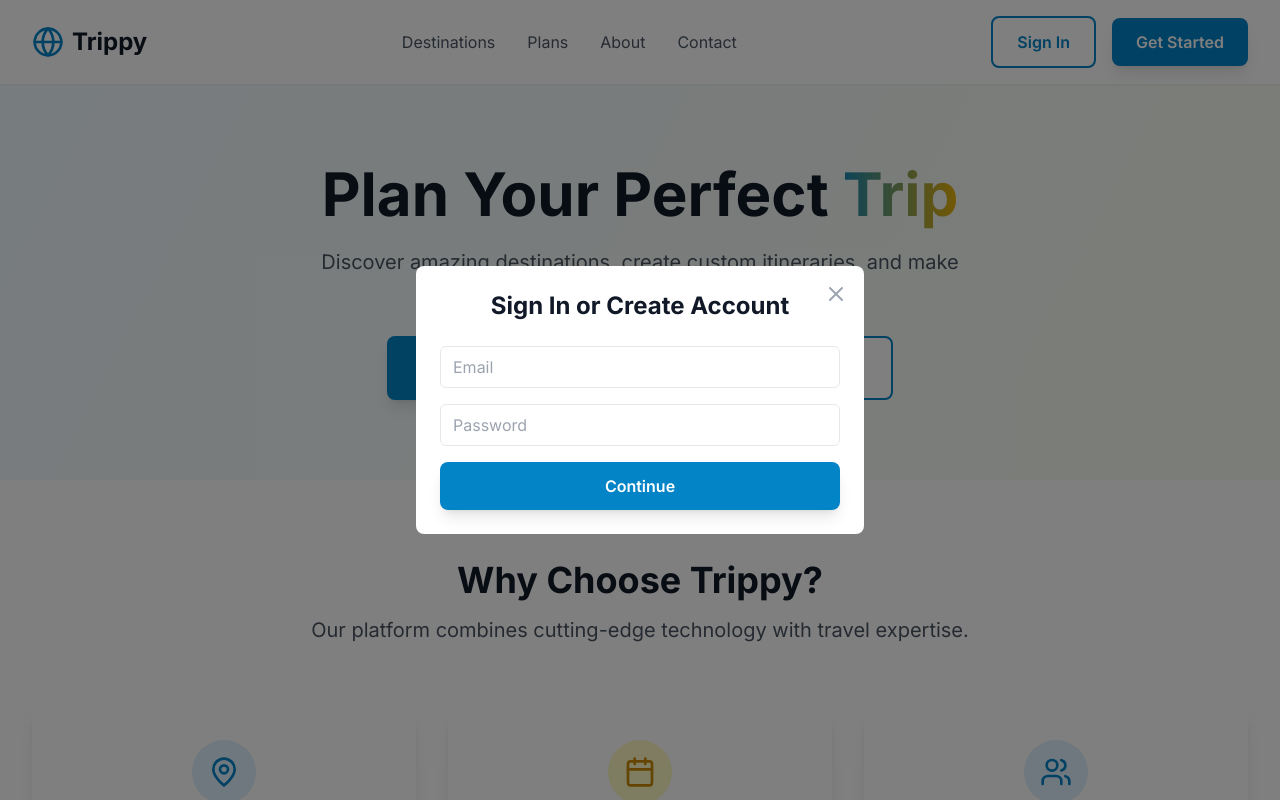
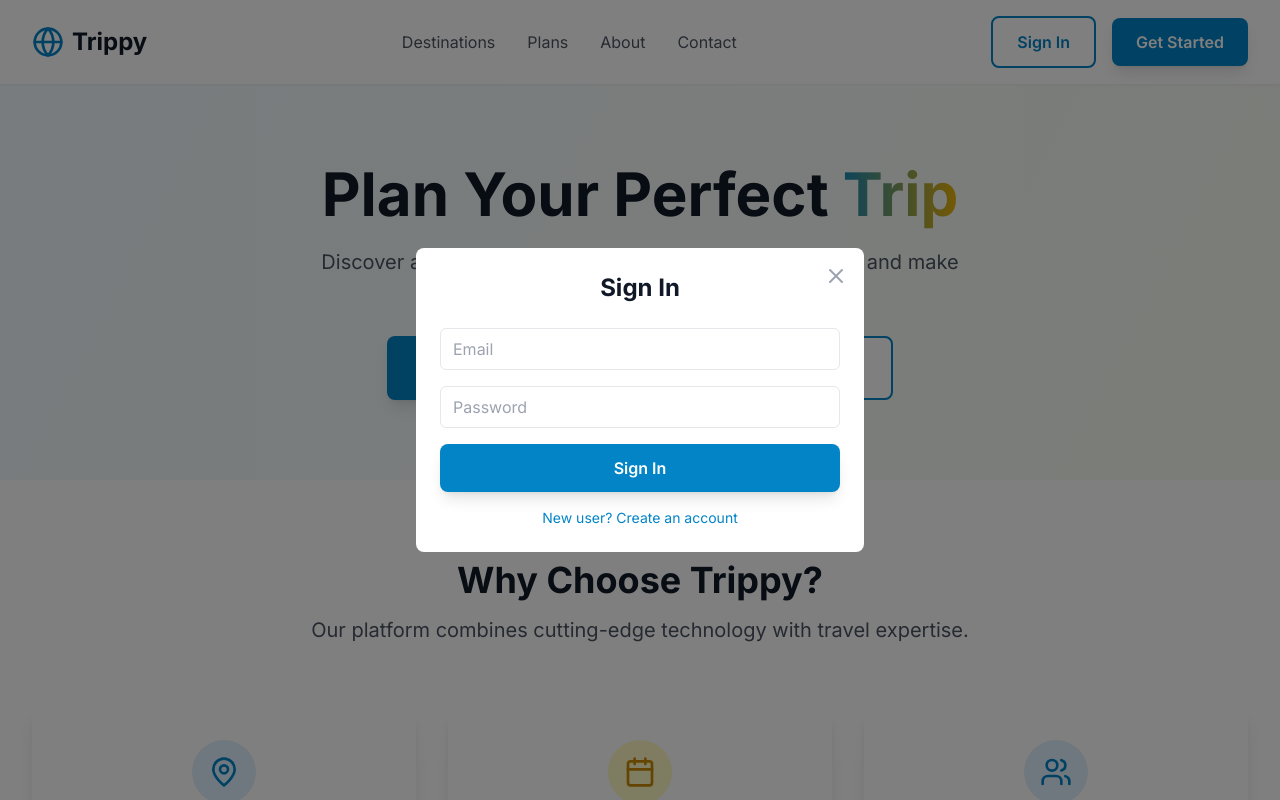
Before and after one commit to asanmiguel12/Trippy-FE, a React (Vite) app: page / in a window 1280 px wide. Both pictures are taken after a click on the button "Sign In". Shown: the top 800 px of the page. Built offline with nearby package versions, Linux system fonts and the light colour scheme; no server answers.

Commit message:
added user flow to allow new users to create account

```diff
--- a/src/App.tsx
+++ b/src/App.tsx
@@ -1,6 +1,7 @@
 import { BrowserRouter as Router, Routes, Route, useLocation } from 'react-router-dom';
 import { useEffect } from 'react';
 import { BackendWarmupProvider, useBackendWarmup } from './contexts/BackendWarmupContext';
+import { AuthProvider } from './contexts/AuthContext';
 import { setWarmupHandlers } from './services/api';
 import BackendWarmupScreen from './components/BackendWarmupScreen';
 import HomePage from './components/HomePage';
@@ -35,11 +36,13 @@ function AppContent() {
 
 function App() {
   return (
-    <BackendWarmupProvider>
-      <Router>
-        <AppContent />
-      </Router>
-    </BackendWarmupProvider>
+    <AuthProvider>
+      <BackendWarmupProvider>
+        <Router>
+          <AppContent />
+        </Router>
+      </BackendWarmupProvider>
+    </AuthProvider>
   );
 }
 
--- /dev/null
+++ b/src/auth/tokenStorage.ts
@@ -0,0 +1,13 @@
+export const ACCESS_TOKEN_KEY = 'access_token';
+
+export const tokenStorage = {
+  get(): string | null {
+    return localStorage.getItem(ACCESS_TOKEN_KEY);
+  },
+  set(token: string): void {
+    localStorage.setItem(ACCESS_TOKEN_KEY, token);
+  },
+  clear(): void {
+    localStorage.removeItem(ACCESS_TOKEN_KEY);
+  },
+};
--- a/src/components/AuthModal.tsx
+++ b/src/components/AuthModal.tsx
@@ -1,5 +1,7 @@
 import { useState } from 'react';
 import { X } from 'lucide-react';
+import { useAuth } from '../contexts/AuthContext';
+import { authService } from '../services/authService';
 
 interface AuthModalProps {
   onClose: () => void;
@@ -8,41 +10,32 @@ interface AuthModalProps {
 const AuthModal: React.FC<AuthModalProps> = ({ onClose }) => {
   const [email, setEmail] = useState('');
   const [password, setPassword] = useState('');
+  const [isCreatingAccount, setIsCreatingAccount] = useState(false);
+  const [isSubmitting, setIsSubmitting] = useState(false);
+  const [errorMessage, setErrorMessage] = useState('');
+  const { login } = useAuth();
 
   const handleSubmit = async (e: React.FormEvent) => {
     e.preventDefault();
+    setErrorMessage('');
+    setIsSubmitting(true);
 
     try {
-      const res = await fetch(
-        'https://trippy-be.onrender.com/api/auth/login',
-        {
-          method: 'POST',
-          headers: {
-            'Content-Type': 'application/json'
-          },
-          body: JSON.stringify({
-            username: email,
-            password
-          })
-        }
-      );
-
-      if (!res.ok) {
-        throw new Error('Authentication failed');
-      }
-
-      const data = await res.json();
-      console.log('JWT response:', data);
-
-      sessionStorage.setItem('access_token', data.token);
-
+      const accessToken = isCreatingAccount
+        ? await authService.registerAndLogin({ email, password })
+        : await authService.login({ email, password });
+      login(accessToken);
       onClose();
     } catch (err) {
-      console.error('Login error:', err);
+      setErrorMessage(
+        err instanceof Error
+          ? err.message
+          : (isCreatingAccount ? 'Account creation failed' : 'Authentication failed')
+      );
+    } finally {
+      setIsSubmitting(false);
     }
   };
-
-
 
   return (
     <div className="fixed inset-0 bg-black bg-opacity-50 flex items-center justify-center z-50">
@@ -55,7 +48,7 @@ const AuthModal: React.FC<AuthModalProps> = ({ onClose }) => {
         </button>
 
         <h2 className="text-2xl font-bold mb-6 text-center">
-          Sign In or Create Account
+          {isCreatingAccount ? 'Create Account' : 'Sign In'}
         </h2>
 
         <form onSubmit={handleSubmit} className="space-y-4">
@@ -79,11 +72,33 @@ const AuthModal: React.FC<AuthModalProps> = ({ onClose }) => {
 
           <button
             type="submit"
+            disabled={isSubmitting}
             className="w-full btn-primary"
           >
-            Continue
+            {isSubmitting
+              ? (isCreatingAccount ? 'Creating Account...' : 'Signing In...')
+              : (isCreatingAccount ? 'Create Account' : 'Sign In')}
           </button>
+
+          {errorMessage && (
+            <p className="text-sm text-red-600 text-center">{errorMessage}</p>
+          )}
         </form>
+
+        <div className="mt-4 text-center text-sm">
+          <button
+            type="button"
+            className="text-primary-600 hover:text-primary-700"
+            onClick={() => {
+              setIsCreatingAccount(prev => !prev);
+              setErrorMessage('');
+            }}
+          >
+            {isCreatingAccount
+              ? 'Already have an account? Sign in'
+              : 'New user? Create an account'}
+          </button>
+        </div>
       </div>
     </div>
   );
--- a/src/components/HomePage.tsx
+++ b/src/components/HomePage.tsx
@@ -11,12 +11,14 @@ import {
   Users
 } from 'lucide-react';
 import { usePopularDestinations, useToggleFavorite } from '../hooks/useDestinations';
+import { useAuth } from '../contexts/AuthContext';
 import ErrorMessage from './ErrorMessage';
 import AuthModal from './AuthModal';
 
 const HomePage: React.FC = () => {
   const navigate = useNavigate();
   const [showAuthModal, setShowAuthModal] = useState(false);
+  const { isAuthenticated, logout } = useAuth();
 
   const {
     data: destinationsData,
@@ -34,6 +36,19 @@ const HomePage: React.FC = () => {
     } catch (error) {
       console.error('Failed to toggle favorite:', error);
     }
+  };
+
+  const handlePrimaryAuthAction = () => {
+    if (isAuthenticated) {
+      navigate('/plan');
+      return;
+    }
+    setShowAuthModal(true);
+  };
+
+  const handleLogout = () => {
+    logout();
+    setShowAuthModal(false);
   };
 
   return (
@@ -66,12 +81,24 @@ const HomePage: React.FC = () => {
             </nav>
 
             <div className="flex items-center space-x-4">
+              {isAuthenticated ? (
+                <>
+                  <span className="text-sm text-gray-600">Logged in</span>
+                  <button
+                    className="btn-secondary"
+                    onClick={handleLogout}
+                  >
+                    Logout
+                  </button>
+                </>
+              ) : (
                 <button
                   className="btn-secondary"
                   onClick={() => setShowAuthModal(true)}
                 >
                   Sign In
                 </button>
+              )}
               <button
                 onClick={() => navigate('/plan')}
                 className="btn-primary"
@@ -238,10 +265,10 @@ const HomePage: React.FC = () => {
           </p>
           <div className="flex flex-col sm:flex-row gap-4 justify-center">
             <button
-              onClick={() => setShowAuthModal(true)}
+              onClick={handlePrimaryAuthAction}
               className="bg-white text-primary-600 font-semibold py-3 px-8 rounded-lg hover:bg-gray-100 transition-colors duration-200 text-lg"
             >
-              Create Free Account
+              {isAuthenticated ? 'Go to Your Plan' : 'Create Free Account'}
             </button>
             <button className="bg-transparent border-2 border-white text-white font-semibold py-3 px-8 rounded-lg hover:bg-white hover:text-primary-600 transition-colors duration-200 text-lg">
               Learn More
@@ -298,7 +325,7 @@ const HomePage: React.FC = () => {
       </footer>
 
       {/* Auth Modal */}
-      {showAuthModal && (
+      {!isAuthenticated && showAuthModal && (
         <AuthModal onClose={() => setShowAuthModal(false)} />
       )}
     </div>
--- /dev/null
+++ b/src/contexts/AuthContext.tsx
@@ -0,0 +1,49 @@
+import React, { createContext, useContext, useEffect, useMemo, useState } from 'react';
+import { tokenStorage } from '../auth/tokenStorage';
+
+interface AuthContextType {
+  token: string | null;
+  isAuthenticated: boolean;
+  login: (token: string) => void;
+  logout: () => void;
+}
+
+const AuthContext = createContext<AuthContextType | undefined>(undefined);
+
+export const AuthProvider: React.FC<{ children: React.ReactNode }> = ({ children }) => {
+  const [token, setToken] = useState<string | null>(null);
+
+  useEffect(() => {
+    setToken(tokenStorage.get());
+  }, []);
+
+  const login = (nextToken: string) => {
+    tokenStorage.set(nextToken);
+    setToken(nextToken);
+  };
+
+  const logout = () => {
+    tokenStorage.clear();
+    setToken(null);
+  };
+
+  const value = useMemo(
+    () => ({
+      token,
+      isAuthenticated: !!token,
+      login,
+      logout,
+    }),
+    [token]
+  );
+
+  return <AuthContext.Provider value={value}>{children}</AuthContext.Provider>;
+};
+
+export const useAuth = (): AuthContextType => {
+  const context = useContext(AuthContext);
+  if (!context) {
+    throw new Error('useAuth must be used within AuthProvider');
+  }
+  return context;
+};
--- a/src/services/api.ts
+++ b/src/services/api.ts
@@ -1,5 +1,6 @@
 import axios, { AxiosInstance, AxiosResponse, AxiosError, InternalAxiosRequestConfig } from 'axios';
 import { ApiResponse, ApiError } from '../types/api';
+import { tokenStorage } from '../auth/tokenStorage';
 
 // API Configuration
 const API_BASE_URL = (import.meta as any).env?.VITE_API_BASE_URL || 'https://trippy-be.onrender.com/api';
@@ -86,7 +87,7 @@ const retryRequest = async (
 // Request interceptor
 apiClient.interceptors.request.use(
   (config) => {
-    const token = localStorage.getItem('authToken');
+    const token = tokenStorage.get();
     if (token) {
       config.headers.Authorization = `Bearer ${token}`;
     }
@@ -121,6 +122,14 @@ apiClient.interceptors.response.use(
       if (isProduction() && isCreateTrip) {
         warmupHandlers?.hideWarmup();
       }
+
+      if (error.response.status === 401) {
+        tokenStorage.clear();
+        if (typeof window !== 'undefined' && window.location.pathname !== '/') {
+          window.location.href = '/';
+        }
+      }
+
       const responseData = error.response.data as any;
       apiError.message = responseData?.message || error.message;
       apiError.code = error.response.status.toString();
@@ -173,13 +182,13 @@ export async function authFetch(
   url: string,
   options: RequestInit = {}
 ) {
-  const token = sessionStorage.getItem('access_token');
+  const token = tokenStorage.get();
 
   return fetch(url, {
     ...options,
     headers: {
       ...(options.headers || {}),
-      Authorization: `Bearer ${token}`,
+      ...(token ? { Authorization: `Bearer ${token}` } : {}),
       'Content-Type': 'application/json'
     }
   });
--- /dev/null
+++ b/src/services/authService.ts
@@ -0,0 +1,55 @@
+import axios from 'axios';
+
+const API_BASE_URL =
+  (import.meta as any).env?.VITE_API_BASE_URL || 'https://trippy-be.onrender.com/api';
+
+interface AuthTokenResponse {
+  accessToken?: string;
+  accesstoken?: string;
+  token?: string;
+}
+
+interface RegisterRequest {
+  email: string;
+  password: string;
+}
+
+interface LoginRequest {
+  email: string;
+  password: string;
+}
+
+const extractAccessToken = (payload: AuthTokenResponse): string | null => {
+  return payload.accessToken || payload.accesstoken || payload.token || null;
+};
+
+export const authService = {
+  async register(data: RegisterRequest): Promise<string | null> {
+    const response = await axios.post<AuthTokenResponse>(`${API_BASE_URL}/auth/register`, {
+      email: data.email,
+      password: data.password,
+      username: data.email,
+    });
+    return extractAccessToken(response.data);
+  },
+
+  async login(data: LoginRequest): Promise<string> {
+    const response = await axios.post<AuthTokenResponse>(`${API_BASE_URL}/auth/login`, {
+      username: data.email,
+      password: data.password,
+    });
+    const token = extractAccessToken(response.data);
+    if (!token) {
+      throw new Error('No access token in login response');
+    }
+    return token;
+  },
+
+  async registerAndLogin(data: RegisterRequest): Promise<string> {
+    const registerToken = await this.register(data);
+    if (registerToken) {
+      return registerToken;
+    }
+    return this.login({ email: data.email, password: data.password });
+  },
+};
```
Lines whose indentation alone changed are shown as unchanged.
